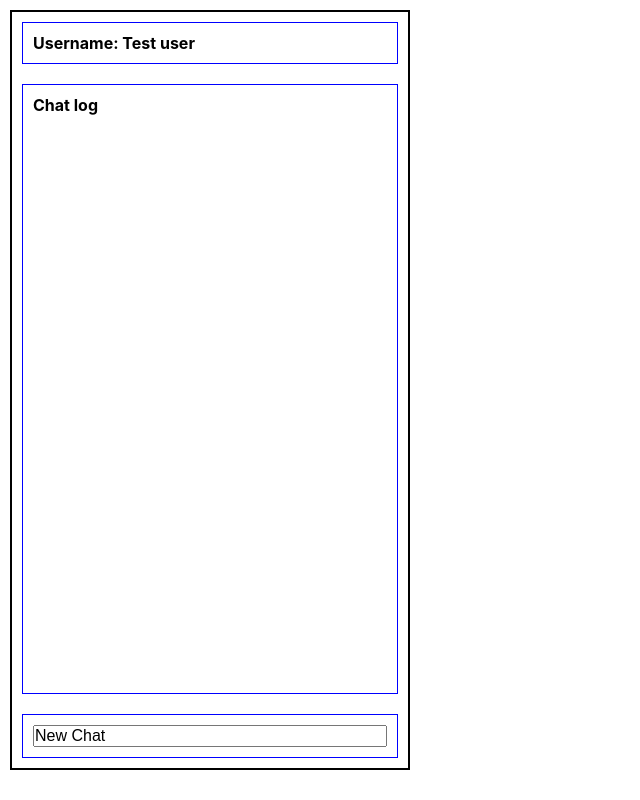
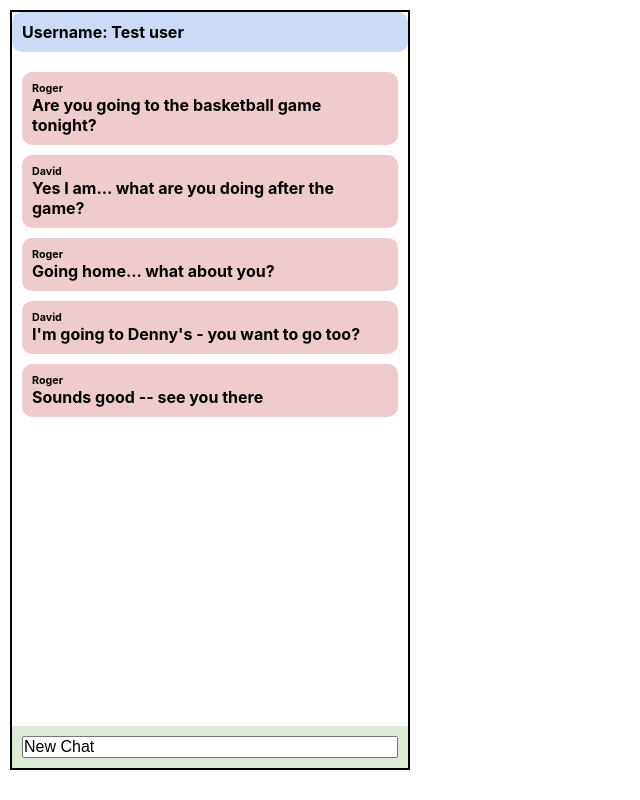
Before and after one commit to WesleyReynafarje2023/chatroom, a React (Create React App) app: page / in a window 1280 px wide. Shown: the whole page, without its empty margins (0-640 px from the left). Built offline with nearby package versions, Linux system fonts and the light colour scheme.

Commit message:
finsihed step 15

```diff
--- a/src/App.css
+++ b/src/App.css
@@ -14,16 +14,39 @@
 }
 
 .chat-container div {
-  border: 1px solid blue;
-  margin: 10px 10px 10px 10px;
+  margin: 5px 10x 5px 10px;
   padding: 10px;
 }
 
 .chat-log {
   flex: 1;
+  overflow-y: scroll;
 }
 
 .chat-message-input input {
   font-size: 16px;
 width: 100%;
 }
+
+.chat-username {
+  background-color: rgb(204, 218, 246);
+  border-radius: 10px;
+}
+
+.chat-log div {
+  background-color: rgb(238, 204, 205);
+  border-radius: 10px;
+}
+
+.chat-message-input {
+  background-color: rgb(220, 233, 213);
+}
+
+.chat-item {
+  margin: 10px 0 10px 0 !important;
+}
+
+.chat-from-me {
+  text-align: right;
+  background-color: rgb(171, 241, 177) !important;
+}
--- a/src/App.js
+++ b/src/App.js
@@ -14,16 +14,17 @@ function App() {
     { username: 'Roger', message: 'Sounds good -- see you there' }
   ];
 
-
   const [username, setUsername] = useState('Test user');
   const [messageInput, setMessageInput] = useState('New Chat');
   const [chatLog, setChatLog] = useState(testChatLog);
 
+  const onChange = (evt) => setMessageInput(evt.target.value);
+
   return (
     <div className="chat-container">
       <Username username={username} />
-      <ChatLog chatLog={chatLog} />
-      <MessageInput messageInput={messageInput} />
+      <ChatLog chatLog={chatLog} username={username}/>
+      <MessageInput messageInput={messageInput} onChange={onChange} />
     </div>
   );
 }
--- a/src/ChatLog.js
+++ b/src/ChatLog.js
@@ -1,9 +1,29 @@
 import React from 'react';
 
-function ChatLog() {
+function ChatLog(props) {
   return (
     <div className="chat-log">
-      <h4>Chat log</h4>
+      {
+        props.chatLog.map((chat, idx) => {
+          if (props.username === chat.username) {
+            return (
+              <div className="chat-item chat-from-me" key={'chat'+idx}>
+                <h6>{chat.username}</h6>
+                <h4>{chat.message}</h4>
+              </div>
+            )
+          }
+          else {
+            return (
+              <div className="chat-item" key={'chat'+idx}>
+                 <h6>{chat.username}</h6>
+                 <h4>{chat.message}</h4>
+              </div>
+            )
+          }
+        })
+      }
+
     </div>
   );
 }
--- a/src/MessageInput.js
+++ b/src/MessageInput.js
@@ -3,7 +3,12 @@ import React from 'react';
 function MessageInput(props) {
   return (
     <div className="chat-message-input">
-      <input type="text" name="message-input" id="message-input" value={props.messageInput} />
+      <input type="text"
+             name="message-input"
+             id="message-input"
+             onChange={props.onChange}
+             value={props.messageInput} />
+
     </div>
   );
 }
```
